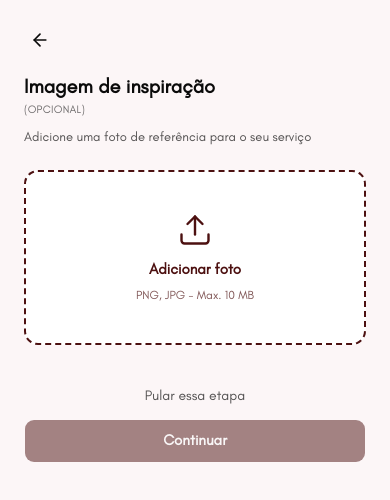
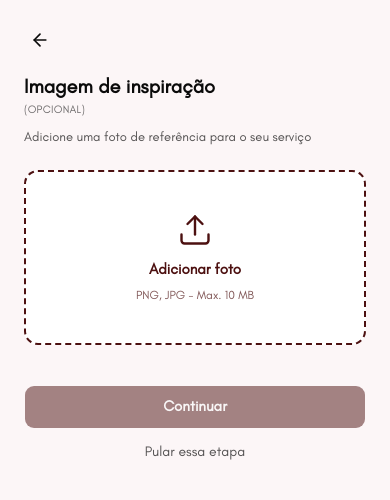
Before and after one commit to AnaVolkmannn/agendareif-frontend, a Next.js app: page /pages/addinspiration in a window 390 px wide. Shown: the top 500 px of the page. Built offline with nearby package versions, Linux system fonts and the light colour scheme.

Commit message:
fix: upload screan componet

```diff
--- a/app/pages/addinspiration/page.tsx
+++ b/app/pages/addinspiration/page.tsx
@@ -138,20 +138,22 @@ function SelecInspiracaoContent() {
       )}
 
       {previewUrl && (
-        <div className="relative mt-4 h-[84px] w-[84px] overflow-hidden rounded-2xl bg-white md:h-24 md:w-24">
+        <div className="relative mt-4 w-fit">
+          <div className="h-[84px] w-[84px] overflow-hidden rounded-2xl bg-white md:h-24 md:w-24">
             {/* eslint-disable-next-line @next/next/no-img-element -- blob: URL local, next/image não aceita esse esquema */}
             <img
               src={previewUrl}
               alt="Prévia da imagem de inspiração selecionada"
               className="h-full w-full object-cover"
             />
+          </div>
           <button
             type="button"
             onClick={removerImagem}
             aria-label="Remover imagem selecionada"
-            className="absolute -right-1.5 -top-1.5 flex size-[22px] items-center justify-center rounded-full bg-white text-black shadow"
+            className="absolute -right-3 -top-3 flex size-8 items-center justify-center rounded-full bg-white text-black shadow-md ring-1 ring-black/10 transition hover:bg-neutral-100 active:scale-95 md:size-7"
           >
-            <X className="size-3.5" />
+            <X className="size-4 md:size-3.5" />
           </button>
         </div>
       )}
@@ -159,19 +161,9 @@ function SelecInspiracaoContent() {
       <div className="mt-auto flex flex-col items-center gap-3 pt-10 md:flex-row md:justify-between md:pt-16">
         <Button
           type="button"
-          variant="ghost"
-          onClick={handlePular}
-          disabled={enviando}
-          className="h-auto text-foreground/70 hover:bg-muted hover:text-foreground md:order-1"
-        >
-          Pular essa etapa
-        </Button>
-
-        <Button
-          type="button"
           onClick={handleContinuar}
           disabled={!arquivo || enviando}
-          className="h-11 w-full gap-2 rounded-lg text-[15px] font-semibold md:order-2 md:w-auto md:px-10"
+          className="order-1 h-11 w-full gap-2 rounded-lg text-[15px] font-semibold md:order-2 md:w-auto md:px-10"
         >
           {enviando ? (
             <>
@@ -182,6 +174,16 @@ function SelecInspiracaoContent() {
             "Continuar"
           )}
         </Button>
+
+        <Button
+          type="button"
+          variant="ghost"
+          onClick={handlePular}
+          disabled={enviando}
+          className="order-2 h-auto text-foreground/70 hover:bg-muted hover:text-foreground md:order-1"
+        >
+          Pular essa etapa
+        </Button>
       </div>
     </BookingShell>
   );
```
Lines whose indentation alone changed are shown as unchanged.
